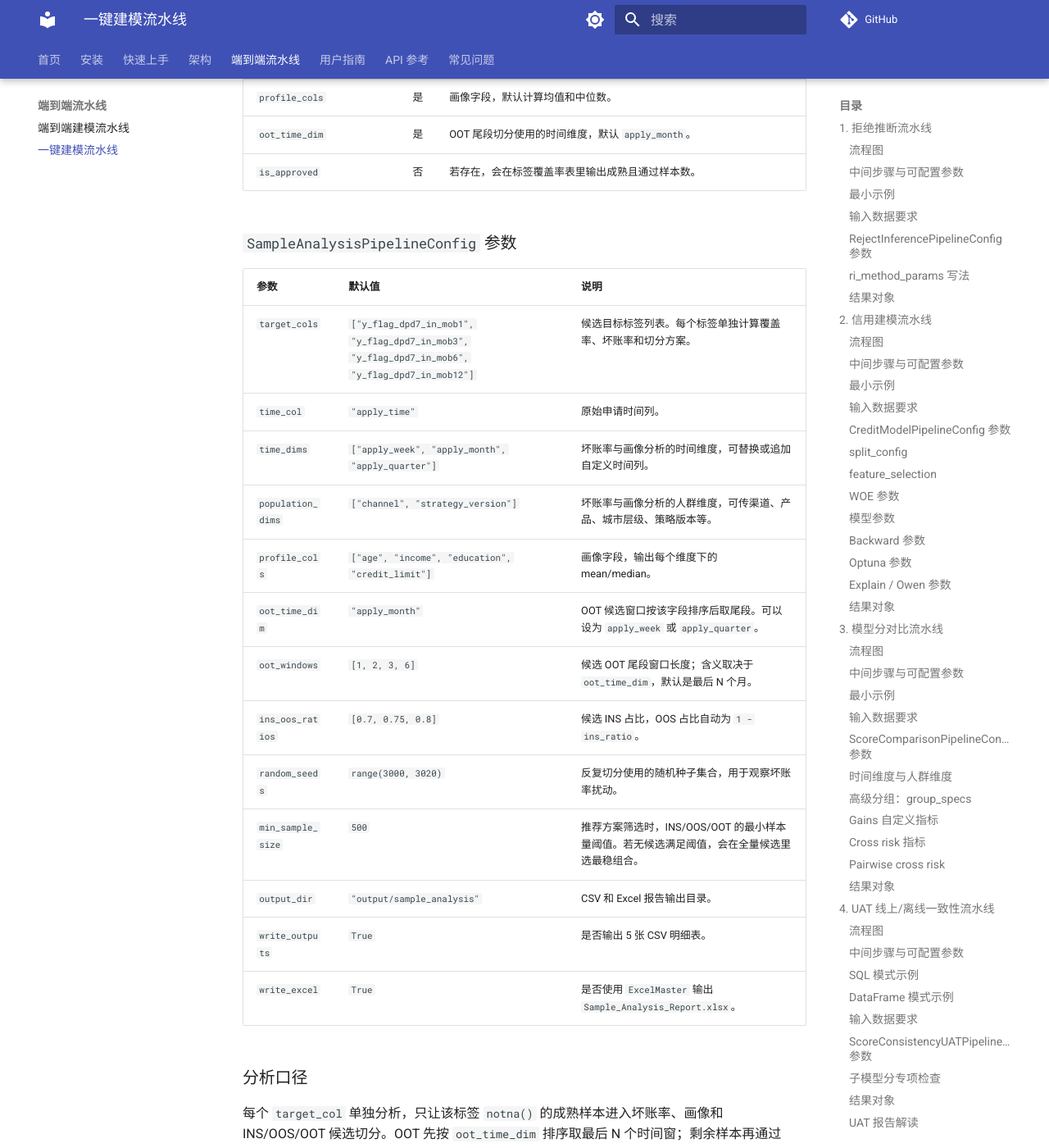
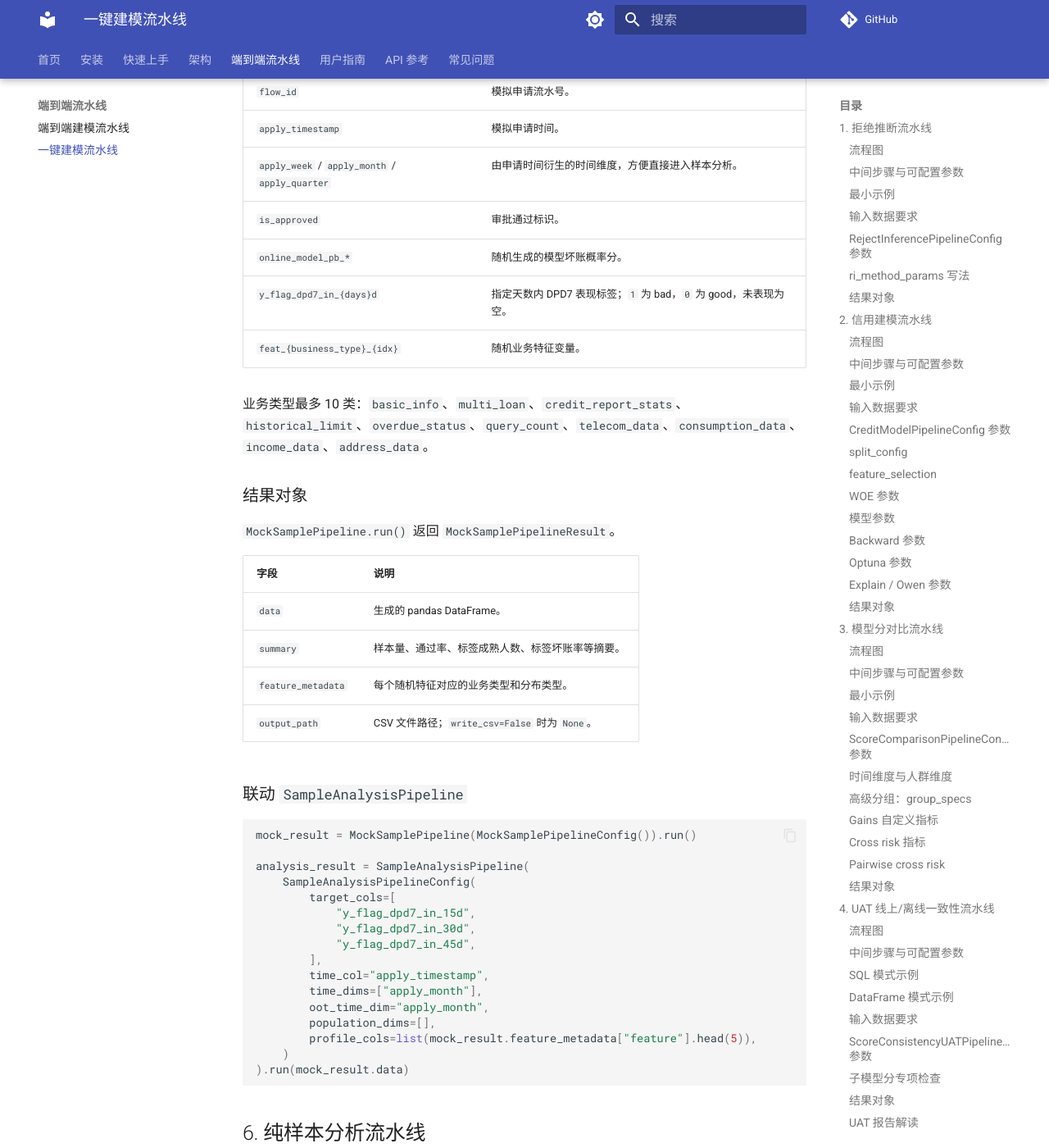
Before and after one commit to Kyle-J-Sun/SuperModelingFactory_doc, an MkDocs documentation site: the page built from docs/pipeline_one_click.md, in a window 1280 px wide and 1400 px high, scrolled down 27291 px. Shown: the whole window at 82% size. Built offline with MkDocs 1.6.1 and Material for MkDocs 9.7.7, drawn with Linux system fonts in a browser that asks for light colours; comment, search, counter and statistics services are not loaded; some of the changed text lies outside the part shown.

Commit message:
docs: document mock sample pipeline

````diff
--- a/docs/pipeline_one_click.md
+++ b/docs/pipeline_one_click.md
@@ -1,6 +1,6 @@
 # 一键建模流水线
 
-`Modeling_Tool.Pipeline` 提供五条高层业务流水线，把常见的端到端脚本封装成可复用、可配置、可返回结构化结果的 API。
+`Modeling_Tool.Pipeline` 提供五条高层业务流水线和一个 mock 数据生成 Pipeline，把常见的端到端脚本封装成可复用、可配置、可返回结构化结果的 API。
 
 这些 Pipeline **不生成模拟数据**。调用方需要先准备真实业务 DataFrame、模型分数据，或项目 SQL，然后通过 `Config` 控制要跑哪些步骤、哪些模型、哪些维度和哪些输出。
 
@@ -16,6 +16,8 @@ from Modeling_Tool.Pipeline import (
     ScoreConsistencyUATPipelineConfig,
     SampleAnalysisPipeline,
     SampleAnalysisPipelineConfig,
+    MockSamplePipeline,
+    MockSamplePipelineConfig,
 )
 ```
 
@@ -905,7 +907,132 @@ cfg = ScoreConsistencyUATPipelineConfig(
 | `Time Fields` | 时间字段是否超过 `tol_time_seconds`。 |
 | `Per Flow-ID Report` | 每个 flow_id 具体哪些字段不一致，便于逐笔排查。 |
 
-## 5. 纯样本分析流水线
+## 5. Mock 样本生成流水线
+
+`MockSamplePipeline` 用于生成模拟申请样本或通过样本，方便快速验证 `SampleAnalysisPipeline`、建模 demo 和模型分对比流程。它只负责造数和可选 CSV 输出，不做建模分析，也不输出 Excel。
+
+### 流程图
+
+```mermaid
+flowchart LR
+    A["配置 n_samples / applied_sample"] --> B["生成 flow_id / apply_timestamp"]
+    B --> C["生成 latent risk"]
+    C --> D["按 approve_rate 审批通过"]
+    D --> E["生成随机业务特征"]
+    E --> F["生成 online_model_pb 分数"]
+    F --> G["按 y_flag_candidates 生成表现标签"]
+    G --> H{"applied_sample"}
+    H -->|1| I["输出全量申请"]
+    H -->|0| J["只输出通过样本"]
+    I --> K{"write_csv"}
+    J --> K
+    K -->|True| L["写 CSV"]
+    K -->|False| M["只返回 pandas DataFrame"]
+    L --> N["Result"]
+    M --> N
+```
+
+### 最小示例
+
+```python
+from Modeling_Tool import MockSamplePipeline, MockSamplePipelineConfig
+
+result = MockSamplePipeline(
+    MockSamplePipelineConfig(
+        n_samples=80_000,
+        applied_sample=1,
+    )
+).run()
+
+df = result.data
+result.summary
+result.feature_metadata
+```
+
+只输出通过样本：
+
+```python
+result = MockSamplePipeline(
+    MockSamplePipelineConfig(applied_sample=0)
+).run()
+
+assert result.data["is_approved"].eq(1).all()
+```
+
+输出 CSV：
+
+```python
+cfg = MockSamplePipelineConfig(
+    write_csv=True,
+    output_path="output/mock_sample/mock_sample.csv",
+)
+result = MockSamplePipeline(cfg).run()
+```
+
+### `MockSamplePipelineConfig` 参数
+
+| 参数 | 默认值 | 说明 |
+|---|---|---|
+| `n_samples` | `80_000` | 初始全量申请样本量。若 `applied_sample=0`，最终输出约为 `n_samples * approve_rate`。 |
+| `applied_sample` | `1` | `1` 输出全量申请；`0` 只输出通过样本，且 `is_approved` 全为 1。 |
+| `approve_rate` | `0.25` | 全量申请中的审批通过率。 |
+| `num_online_scores` | `5` | 生成 `online_model_pb_1 ... online_model_pb_n`。 |
+| `y_flag_candidates` | `[15, 30, 45]` | 生成 `y_flag_dpd7_in_15d`、`y_flag_dpd7_in_30d`、`y_flag_dpd7_in_45d` 等标签。 |
+| `num_features` | `20` | 随机生成特征变量数量。 |
+| `min_num_feature_business_type` | `5` | 特征至少覆盖的业务类型数量；不得大于 `num_features`，最多 10 类。 |
+| `random_state` | `42` | 随机种子。 |
+| `observation_timestamp` | 当前日期 | 判断表现标签是否成熟的观察日；测试或复现实验时建议固定。 |
+| `application_months` | `18` | 申请时间向前回溯的月份数。 |
+| `write_csv` | `False` | 是否输出 CSV。 |
+| `output_path` | `"output/mock_sample/mock_sample.csv"` | CSV 输出路径。 |
+
+### 输出字段
+
+| 字段 | 说明 |
+|---|---|
+| `flow_id` | 模拟申请流水号。 |
+| `apply_timestamp` | 模拟申请时间。 |
+| `apply_week` / `apply_month` / `apply_quarter` | 由申请时间衍生的时间维度，方便直接进入样本分析。 |
+| `is_approved` | 审批通过标识。 |
+| `online_model_pb_*` | 随机生成的模型坏账概率分。 |
+| `y_flag_dpd7_in_{days}d` | 指定天数内 DPD7 表现标签；`1` 为 bad，`0` 为 good，未表现为空。 |
+| `feat_{business_type}_{idx}` | 随机业务特征变量。 |
+
+业务类型最多 10 类：`basic_info`、`multi_loan`、`credit_report_stats`、`historical_limit`、`overdue_status`、`query_count`、`telecom_data`、`consumption_data`、`income_data`、`address_data`。
+
+### 结果对象
+
+`MockSamplePipeline.run()` 返回 `MockSamplePipelineResult`。
+
+| 字段 | 说明 |
+|---|---|
+| `data` | 生成的 pandas DataFrame。 |
+| `summary` | 样本量、通过率、标签成熟人数、标签坏账率等摘要。 |
+| `feature_metadata` | 每个随机特征对应的业务类型和分布类型。 |
+| `output_path` | CSV 文件路径；`write_csv=False` 时为 `None`。 |
+
+### 联动 `SampleAnalysisPipeline`
+
+```python
+mock_result = MockSamplePipeline(MockSamplePipelineConfig()).run()
+
+analysis_result = SampleAnalysisPipeline(
+    SampleAnalysisPipelineConfig(
+        target_cols=[
+            "y_flag_dpd7_in_15d",
+            "y_flag_dpd7_in_30d",
+            "y_flag_dpd7_in_45d",
+        ],
+        time_col="apply_timestamp",
+        time_dims=["apply_month"],
+        oot_time_dim="apply_month",
+        population_dims=[],
+        profile_cols=list(mock_result.feature_metadata["feature"].head(5)),
+    )
+).run(mock_result.data)
+```
+
+## 6. 纯样本分析流水线
 
 `SampleAnalysisPipeline` 用于建模前的样本成熟度与切分方案分析。它回答三个问题：不同 `y` 标签是否已经有足够表现样本、OOT 取最后几个时间窗更稳、INS/OOS 用 70/30、75/25 还是 80/20 更稳。Pipeline 使用 SMF `SampleSplitter` 做分层 INS/OOS 切分，并用 `EvaluationPipeline` 做分维度坏账率分析；Excel 报告由 `ExcelMaster` 生成。
 
````
